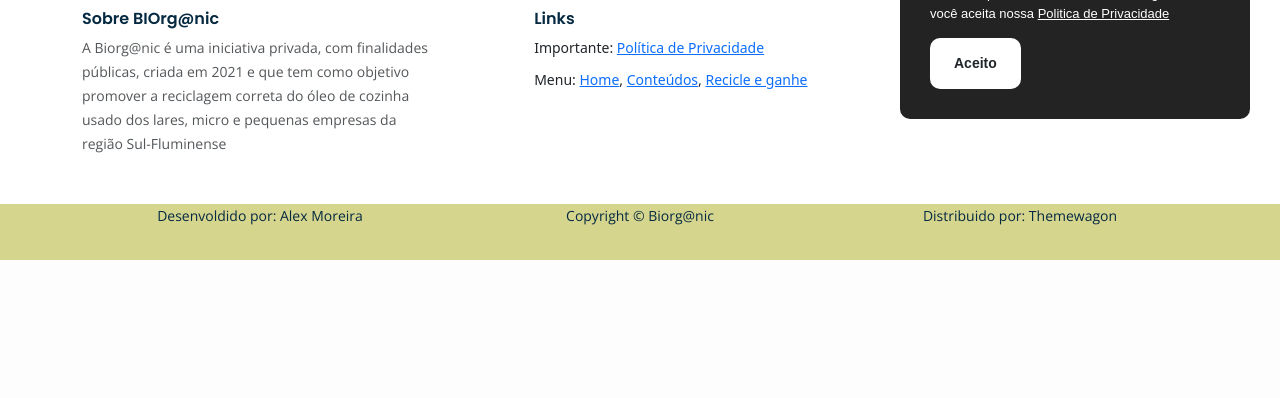
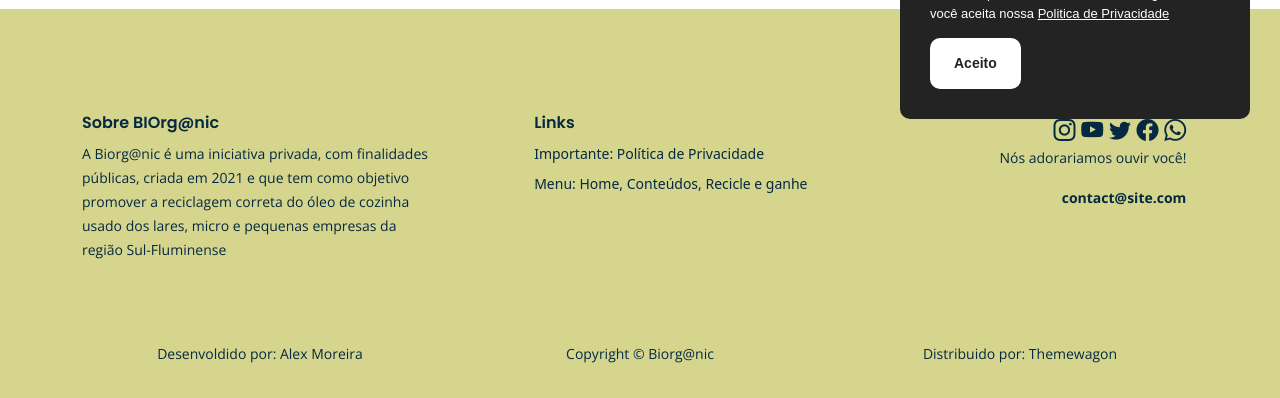
Before and after one commit to MoreiraAlex/UnivespPI-BioOrganic, a Django app: page /collect/24 in a window 1280 px wide. Shown: the part 651-1049 px from the top of the page. Before the commit the page ends 911 px from the top, so only its background shows below. Run offline with Django 4.2, Linux system fonts and the light colour scheme; data comes from the database, SQL or seed files in the repository; some libraries are stand-ins or nearby versions.

Commit message:
Ajustes deploy v2

```diff
--- a/static/css/styles.css
+++ b/static/css/styles.css
@@ -754,6 +754,91 @@
 }
 
 
+/**********************/
+/*     Statistics     */
+/**********************/
+.counter {
+	padding-top: 9.75rem;
+	padding-bottom: 4.375rem;
+	text-align: center;
+}
+
+.counter .counter-cell {
+	margin-bottom: 4rem;
+}
+
+.counter .purecounter {
+	margin-bottom: 1.5rem;
+	color: #9FC131;
+	font-weight: 600;
+	font-size: 5rem;
+	line-height: 3rem;
+}
+
+.counter .counter-info {
+	color: #042940;
+	font-size: 0.875rem;
+	line-height: 1.5rem;
+}
+
+
+/******************/
+/*     Footer     */
+/******************/
+.footer {
+	padding-top: 6.5rem;
+	padding-bottom: 2rem;
+	background-color: #D6D58E;
+}
+
+.footer a {
+	text-decoration: none;
+}
+
+.footer .footer-col {
+	margin-bottom: 3rem;
+}
+
+.footer h6 {
+	margin-bottom: 0.625rem;
+	color: #042940;
+}
+
+.footer p,
+.footer a,
+.footer ul {
+	color: #042940;
+}
+
+.footer .li-space-lg li {
+	margin-bottom: 0.375rem;
+}
+
+.footer .footer-col.third .fa-stack {
+	width: 2em;
+	margin-bottom: 1.25rem;
+	margin-right: 0.375rem;
+	font-size: 1.375rem;
+}
+
+.footer .footer-col.third .fa-stack .fa-stack-2x {
+	color: #293642;
+	transition: all 0.2s ease;
+}
+
+.footer .footer-col.third .fa-stack .fa-stack-1x {
+    color: #042940;
+	transition: all 0.2s ease;
+}
+
+.footer .footer-col.third .fa-stack:hover .fa-stack-2x {
+    color: #9FC131;
+}
+
+.footer .footer-col.third .fa-stack:hover .fa-stack-1x {
+	color: #ffffff;
+}
+
 
 /*********************/
 /*     Copyright     */
```
